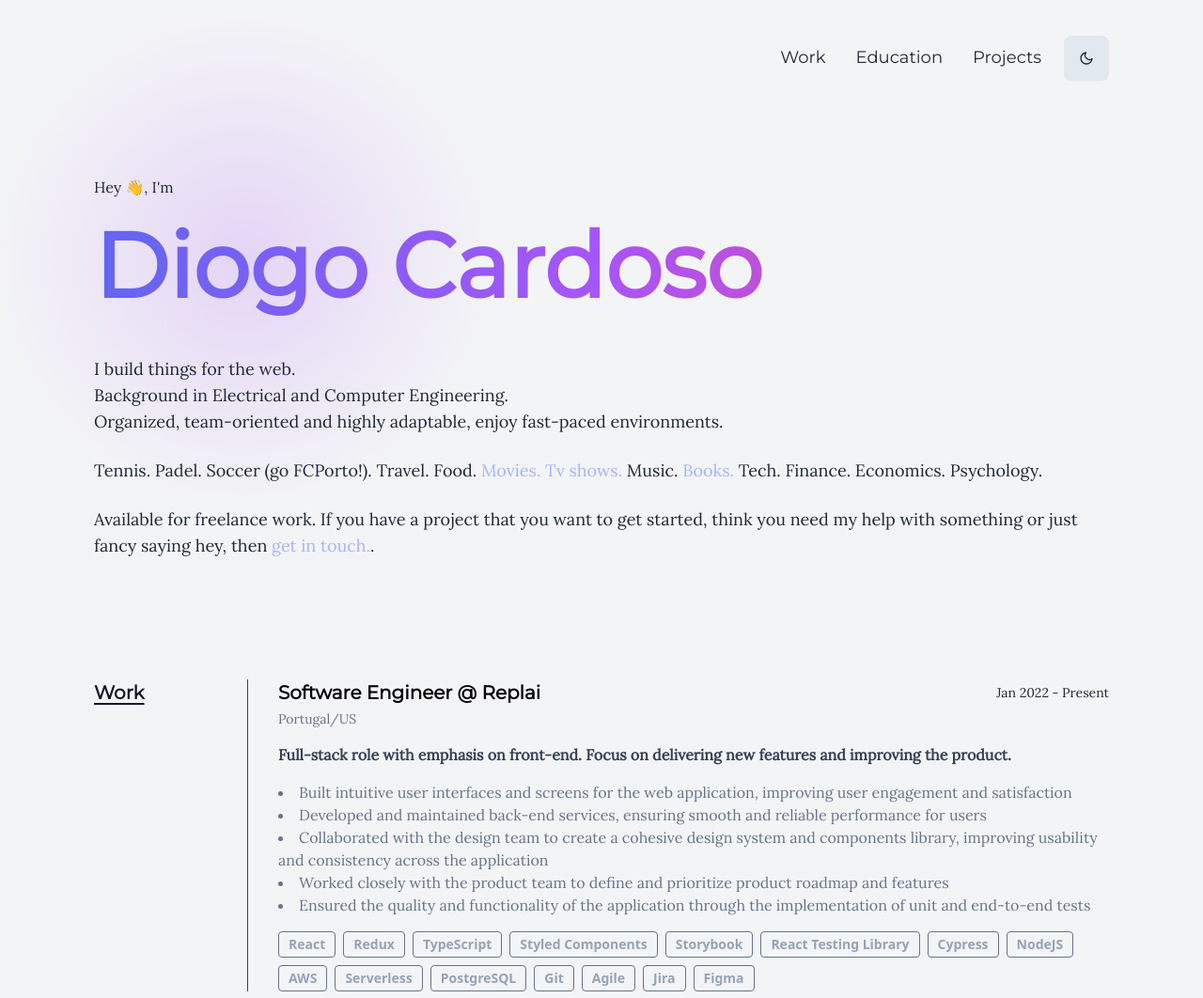
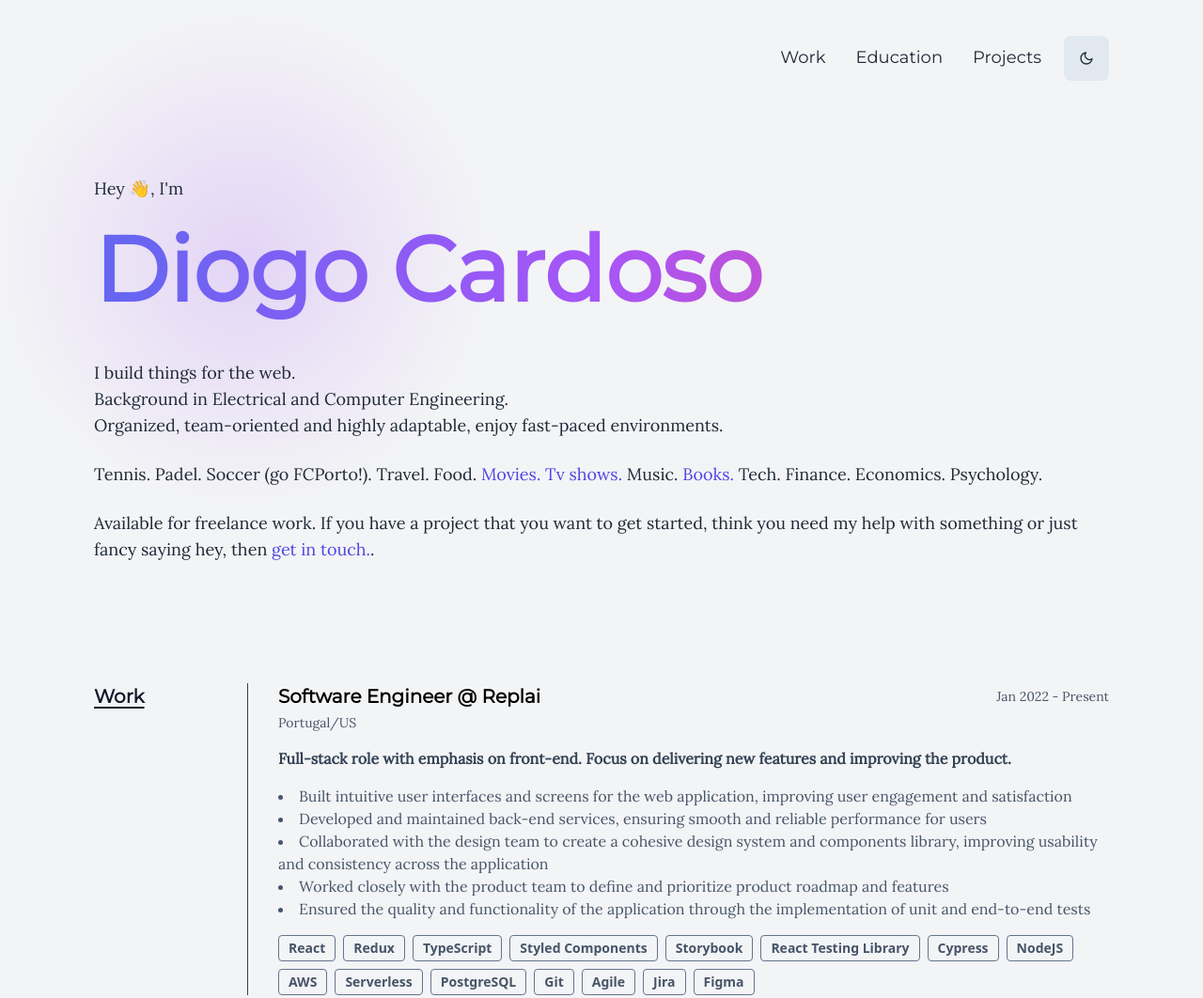
Before and after one commit to nip10/portfolio-2023, an Astro site: page / in a window 1280 px wide. Shown: the top 1062 px of the page at 94% size. Built offline with nearby package versions, Linux system fonts and the light colour scheme; Astro itself is replaced by a stand-in of ours.

Commit message:
update light theme styles

```diff
--- a/src/components/general/Footer.astro
+++ b/src/components/general/Footer.astro
@@ -38,7 +38,7 @@ const { name, socialMediaProfiles } = Astro.props as {
       }
     </div>
   </div>
-  <span class="text-slate-400 text-sm block text-center"
+  <span aria-hidden="true" class="text-slate-300 text-xs block text-center"
     >Version ##REPLACE_GITHUB_COMMIT_SHA_HERE##</span
   >
 </footer>
--- a/src/components/sections/Certification.astro
+++ b/src/components/sections/Certification.astro
@@ -24,14 +24,14 @@ const { certifications } = Astro.props;
           <h3 class="text-xl font-semibold font-montserrat">
             {certification.name}
           </h3>
-          <p class="text-sm mt-1 text-slate-500 dark:text-slate-400">
+          <p class="text-sm mt-1 text-slate-600 dark:text-slate-400">
             {certification.provider}
           </p>
           {certification.description && (
             <ul class="list-disc list-inside">
               {certification.description.map((item) => (
                 <li
-                  class="text-slate-500 dark:text-slate-400"
+                  class="text-slate-600 dark:text-slate-400"
                   set:html={item}
                 />
               ))}
--- a/src/components/sections/Education.astro
+++ b/src/components/sections/Education.astro
@@ -29,12 +29,12 @@ const { educations } = Astro.props;
               {education.startDate} - {education.endDate}
             </p>
           </div>
-          <p class="text-sm mt-1 text-slate-500 dark:text-slate-400">
+          <p class="text-sm mt-1 text-slate-600 dark:text-slate-400">
             {education.location}
           </p>
           <ul class="list-disc mt-4 list-inside">
             {education.description.map((item) => (
-              <li class="text-slate-500 dark:text-slate-400" set:html={item} />
+              <li class="text-slate-600 dark:text-slate-400" set:html={item} />
             ))}
           </ul>
         </div>
--- a/src/components/sections/Hero.astro
+++ b/src/components/sections/Hero.astro
@@ -10,7 +10,7 @@ const { name, email } = Astro.props;
 ---
 
 <section class="mt-8 md:mt-16 mb-16 md:mb-32">
-  <p class="text-gray-800 dark:text-gray-100">Hey 👋, I'm</p>
+  <p class="text-lg text-gray-800 dark:text-gray-100">Hey 👋, I'm</p>
   <div
     aria-hidden="true"
     class="circle-radial-gradient w-[200px] h-[200px] md:w-[350px] md:h-[350px] absolute top-[150px] md:top-[100px] left-[50px] lg:left-[calc(calc(100vw-1112px)/2)] scale-150 dark:opacity-[.12] opacity-20 -z-10 overflow-hidden mix-blend-normal transition-opacity"
@@ -34,12 +34,12 @@ const { name, email } = Astro.props;
   <br />
   <p class="text-gray-800 dark:text-gray-100 text-lg">
     Tennis. Padel. Soccer (go FCPorto!). Travel. Food. <a
-      class="text-indigo-300 text-lg"
+      class="text-indigo-600 dark:text-indigo-300 text-lg"
       href="https://trakt.tv/users/nip10"
       target="_blank"
       rel="noopener">Movies. Tv shows.</a
     > Music. <a
-      class="text-indigo-300 text-lg"
+      class="text-indigo-600 dark:text-indigo-300 text-lg"
       href="https://www.goodreads.com/user/show/146957216-diogo-cardoso"
       target="_blank"
       rel="noopener">Books.</a
@@ -49,8 +49,9 @@ const { name, email } = Astro.props;
   <p class="text-gray-800 dark:text-gray-100 text-lg">
     Available for freelance work. If you have a project that you want to get
     started, think you need my help with something or just fancy saying hey,
-    then <a class="text-indigo-300 text-lg" href={`mailto:${email}`}
-      >get in touch.</a
+    then <a
+      class="text-indigo-600 dark:text-indigo-300 text-lg"
+      href={`mailto:${email}`}>get in touch.</a
     >.
   </p>
 </section>
--- a/src/components/sections/Projects.astro
+++ b/src/components/sections/Projects.astro
@@ -24,7 +24,7 @@ const { projects, githubUrl } = Astro.props;
       {projects.map((project) => <ProjectCard project={project} />)}
     </div>
     <a
-      class="text-indigo-300 text-sm"
+      class="text-indigo-600 dark:text-indigo-300 text-sm"
       href={githubUrl}
       target="_blank"
       rel="noopener">More projects on my GitHub.</a
--- a/src/components/sections/Work.astro
+++ b/src/components/sections/Work.astro
@@ -26,11 +26,11 @@ const { works } = Astro.props;
             <h3 class="text-xl font-semibold font-montserrat">
               {work.role} @ {work.name}
             </h3>
-            <p class="text-sm dark:text-gray-100">
+            <p class="text-sm text-slate-600 dark:text-slate-100">
               {work.startDate} - {work.endDate}
             </p>
           </div>
-          <p class="text-sm mt-1 text-slate-500 dark:text-slate-400">
+          <p class="text-sm mt-1 text-slate-600 dark:text-slate-400">
             {work.location}
           </p>
           <p
@@ -39,7 +39,7 @@ const { works } = Astro.props;
           />
           <ul class="list-disc mt-4 list-inside">
             {work.description.map((item) => (
-              <li class="text-slate-500 dark:text-slate-400" set:html={item} />
+              <li class="text-slate-600 dark:text-slate-400" set:html={item} />
             ))}
           </ul>
           <div class="flex flex-row gap-2 flex-wrap mt-4">
--- a/src/components/ui/Badge.astro
+++ b/src/components/ui/Badge.astro
@@ -7,6 +7,6 @@ const { content } = Astro.props;
 ---
 
 <span
-  class="inline-block py-1.5 px-2.5 leading-none text-center text-sm whitespace-nowrap align-baseline font-bold border border-slate-500 text-slate-400 rounded"
+  class="inline-block py-1.5 px-2.5 leading-none text-center text-sm whitespace-nowrap align-baseline font-semibold border border-slate-500 text-slate-600 dark:text-slate-400 rounded"
   >{content}</span
 >
```
